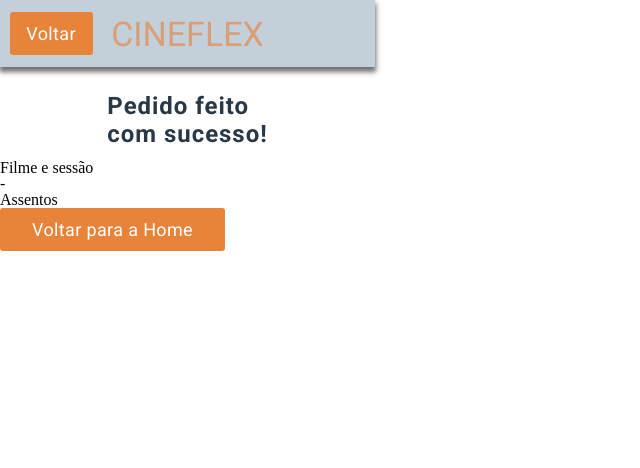
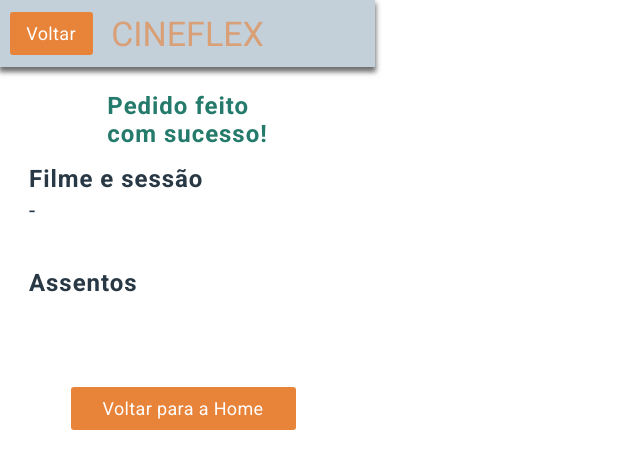
Before and after one commit to lucaspasseri/cineflex, a React (Create React App) app: page /sucesso in a window 1280 px wide. Shown: the top 468 px of the page, without its empty margins (0-640 px from the left). Built offline with nearby package versions, Linux system fonts and the light colour scheme.

Commit message:
Basic layout done.

```diff
--- a/src/components/Success/Success.css
+++ /dev/null
@@ -1,33 +0,0 @@
-.titulo-sucesso{
-    font-weight: bold;
-    color: #247A6B;
-}
-
-.pedido-feito{
-    font-family: 'Roboto', sans-serif;
-    font-weight: bold;
-    font-size: 24px;
-    line-height: 28px;
-    display: flex;
-    flex-direction: column;
-    letter-spacing: 0.04em;
-    color: #293845;
-    margin-left: 29px;
-    margin-bottom: 50px;
-}
-.subtitulos {
-    font-size: 22px;
-    line-height: 26px;
-    font-weight: normal;
-}
-
-.filme-sessao, .ingressos, .comprador-dados {
-    margin-bottom: 40px;
-}
-.filme-sessao div:first-of-type, .ingressos div:first-of-type, .comprador-dados div:first-of-type {
-    margin-top: 5px;
-}
-.success{
-    margin-top: 60px;
-    margin-bottom: 160px;
-}
--- a/src/components/Success/Success.js
+++ b/src/components/Success/Success.js
@@ -1,7 +1,8 @@
-//import "./Success.css";
 import { Link } from "react-router-dom";
 import PropTypes from "prop-types";
 import React, { useEffect } from "react";
+import User from "../User/User";
+import styled from "styled-components";
 
 Success.propTypes = {
 	setPage: PropTypes.func.isRequired,
@@ -21,16 +22,12 @@ export default function Success(props){
 	const compradores = request.objReservedSeats?.compradores;
 	const ids = request.objReservedSeats?.ids;
 
-	const brief = ids?.map((item, n) =>{
-		return <>
-			<div>Assento: {ids[n]}</div>
-			<div>Nome: {compradores[n].nome}</div>
-			<div>CPF: {compradores[n].cpf}</div>
-		</>;
+	const brief = ids?.map((item, n) => {
+		return <User key={n} id={n} compradores={compradores} />;
 	} );
 
 	return (
-		<div className="success">
+		<Infos>
 			<div className="titulo titulo-sucesso">Pedido feito <br></br> com sucesso!</div>
 			<div className="pedido-feito">
 				<div className="filme-sessao">
@@ -52,6 +49,44 @@ export default function Success(props){
 			<div className="botao-container">
 				<Link to="/"><button onClick={()=>setRequest([])} className="botao-assentos">Voltar para a Home</button></Link>
 			</div>
-		</div>
+		</Infos>
 	);
 }
+
+const Infos = styled.div`
+	.titulo-sucesso{
+		font-weight: bold;
+		color: #247A6B;
+	}
+
+	.pedido-feito{
+		font-family: 'Roboto', sans-serif;
+		font-weight: bold;
+		font-size: 24px;
+		line-height: 28px;
+		display: flex;
+		flex-direction: column;
+		letter-spacing: 0.04em;
+		color: #293845;
+		margin-left: 29px;
+		margin-bottom: 50px;
+	}
+	.subtitulos {
+		font-size: 22px;
+		line-height: 26px;
+		font-weight: normal;
+	}
+
+	.filme-sessao, .ingressos, .comprador-dados {
+		margin-bottom: 40px;
+	}
+	.filme-sessao div:first-of-type, .ingressos div:first-of-type, .comprador-dados div:first-of-type {
+		margin-top: 5px;
+	}
+
+	.botao-container{
+		margin-bottom: 30px;
+		display: flex;
+		justify-content: center;
+	}
+`;
--- /dev/null
+++ b/src/components/User/User.js
@@ -0,0 +1,19 @@
+import React from "react";
+import PropTypes from "prop-types";
+
+User.propTypes = {
+	id: PropTypes.number.isRequired,
+	compradores: PropTypes.any.isRequired
+};
+
+export default function User(props){
+
+	const {id, compradores} = props;
+	return (
+		<>
+			<div>Assento: {compradores[id].idAssento}</div>
+			<div>Nome: {compradores[id].nome}</div>
+			<div>CPF: {compradores[id].cpf}</div>
+		</>
+	);
+}
```
